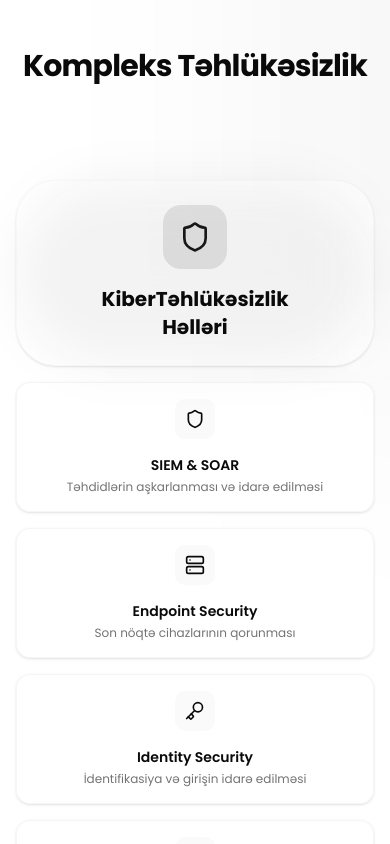
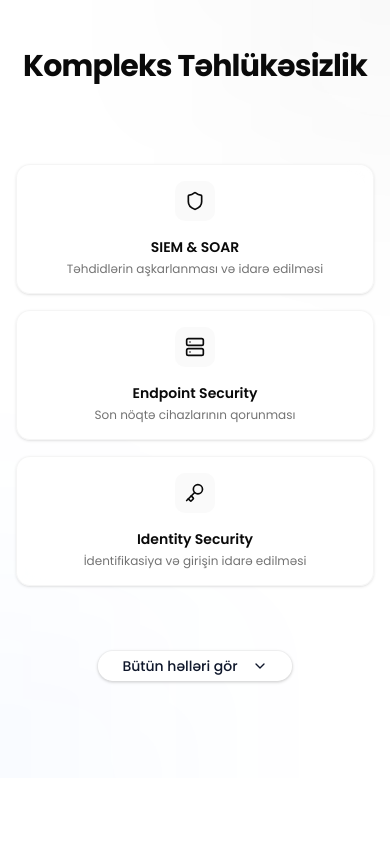
Before and after one commit to turanhsnv-dev/netsolutions-web, a Next.js app: page / in a window 390 px wide. Shown: the part 3520-4364 px from the top of the page. Built offline with nearby package versions, Linux system fonts and the light colour scheme.

Commit message:
last commit

```diff
--- a/src/components/shared/header.tsx
+++ b/src/components/shared/header.tsx
@@ -28,7 +28,7 @@ export const Header = () => {
     <header className="sticky top-0 z-50 w-full border-b border-slate-100 dark:border-slate-800/50 bg-white/80 dark:bg-[#050505]/80 backdrop-blur-md transition-colors duration-300">
       <div className="max-w-275 mx-auto flex h-20 items-center justify-between px-4 sm:px-6 lg:px-8">
 
-        <Logo variant="mark" height={52} />
+        <Logo variant="mark" height={52} priority={true} />
 
         {/* Desktop Navigation */}
         <nav className="hidden md:flex items-center gap-8">
@@ -89,7 +89,12 @@ export const Header = () => {
           <Logo variant="mark" height={40} />
           <button
             type="button"
-            onClick={() => setIsOpen(false)}
+            onClick={() => {
+              if (document.activeElement instanceof HTMLElement) {
+                document.activeElement.blur();
+              }
+              setIsOpen(false);
+            }}
             className="p-2 -mr-2 text-slate-500 hover:text-slate-900 dark:text-slate-400 dark:hover:text-white transition-colors rounded-full hover:bg-slate-100 dark:hover:bg-slate-800"
             aria-label="Menyunu bağla"
           >
@@ -102,7 +107,12 @@ export const Header = () => {
             <Link
               key={link.label}
               href={link.href}
-              onClick={() => setIsOpen(false)}
+              onClick={() => {
+                if (document.activeElement instanceof HTMLElement) {
+                  document.activeElement.blur();
+                }
+                setIsOpen(false);
+              }}
               className="flex items-center justify-between group py-4 px-2 rounded-xl hover:bg-[#F4F9FF] dark:hover:bg-[#0275d8]/10 transition-colors"
             >
               <span className="text-xl font-bold text-slate-900 dark:text-white transition-colors group-hover:text-[#0275d8] dark:group-hover:text-[#3b82f6]">
--- a/src/components/shared/logo.tsx
+++ b/src/components/shared/logo.tsx
@@ -8,12 +8,13 @@ type LogoProps = {
   variant?: 'mark' | 'full';
   height?: number;
   className?: string;
+  priority?: boolean;
 };
 
 const logoImageClass =
   'dark:brightness-0 dark:invert transition-[filter] duration-300';
 
-export const Logo = ({ variant = 'full', height = 48, className = '' }: LogoProps) => {
+export const Logo = ({ variant = 'full', height = 48, className = '', priority = false }: LogoProps) => {
   if (variant === 'mark') {
     const markHeight = height;
     const markWidth = Math.round(markHeight * 1.15);
@@ -33,7 +34,7 @@ export const Logo = ({ variant = 'full', height = 48, className = '' }: LogoProp
             fill
             sizes={`${markWidth}px`}
             className={`object-cover object-top ${logoImageClass}`}
-            priority
+            priority={priority}
           />
         </div>
       </Link>
@@ -54,7 +55,7 @@ export const Logo = ({ variant = 'full', height = 48, className = '' }: LogoProp
         height={height}
         className={logoImageClass}
         style={{ height, width }}
-        priority
+        priority={priority}
       />
     </Link>
   );
--- a/src/features/security-tree/components/security-tree-section.tsx
+++ b/src/features/security-tree/components/security-tree-section.tsx
@@ -1,11 +1,12 @@
 "use client";
 
-import { useRef } from 'react';
+import { useRef, useState } from 'react';
 import { gsap } from 'gsap';
 import { ScrollTrigger } from 'gsap/ScrollTrigger';
 import { useGSAP } from '@gsap/react';
-import { Shield, Server, Key, Database, Bug, HardDrive, Cloud, Code, BrainCircuit } from 'lucide-react';
+import { Shield, Server, Key, Database, Bug, HardDrive, Cloud, Code, BrainCircuit, ChevronDown, ChevronUp } from 'lucide-react';
 import { cn } from '@/lib/utils';
+import { Button } from '@/components/ui/button';
 
 gsap.registerPlugin(ScrollTrigger);
 
@@ -23,6 +24,7 @@ const services = [
 
 export function SecurityTreeSection() {
   const sectionRef = useRef<HTMLElement>(null);
+  const [showAll, setShowAll] = useState(false);
 
   useGSAP(() => {
     const section = sectionRef.current;
@@ -79,18 +81,41 @@ export function SecurityTreeSection() {
           </h2>
         </div>
 
-        <div className="grid grid-cols-1 lg:grid-cols-[1fr_auto_1fr] gap-4 lg:gap-x-0 lg:gap-y-6 items-center w-full relative max-w-7xl mx-auto py-12">
+        {/* MOBILE LAYOUT */}
+        <div className="flex lg:hidden flex-col gap-4 w-full relative z-10 py-8">
+          {services.slice(0, 3).map((service) => (
+            <div key={`mobile-${service.id}`} className="security-service-card">
+              <ServiceCard service={service} />
+            </div>
+          ))}
+
+          <div className={cn(
+            "grid transition-all duration-500 ease-in-out w-full",
+            showAll ? "grid-rows-[1fr] opacity-100" : "grid-rows-[0fr] opacity-0"
+          )}>
+            <div className="overflow-hidden flex flex-col gap-4">
+              {services.slice(3, 9).map((service) => (
+                <div key={`mobile-${service.id}`} className="security-service-card">
+                  <ServiceCard service={service} />
+                </div>
+              ))}
+            </div>
+          </div>
+        </div>
+
+        {/* DESKTOP LAYOUT */}
+        <div className="hidden lg:grid grid-cols-[1fr_auto_1fr] gap-x-0 gap-y-6 items-center w-full relative max-w-7xl mx-auto py-12">
 
           {/* Center Trigger Node */}
-          <div className="col-start-1 lg:col-start-2 row-start-1 lg:row-span-4 flex flex-col items-center justify-center z-20 mx-0 lg:mx-4">
+          <div className="col-start-2 row-start-1 row-span-4 flex flex-col items-center justify-center z-20 mx-4">
             <div
-              className="security-center-node relative p-6 md:p-8 bg-card/60 backdrop-blur-2xl border border-border/20 rounded-[2.5rem] shadow-sm flex flex-col items-center text-center w-full sm:w-[320px]"
+              className="security-center-node relative p-8 bg-card/60 backdrop-blur-2xl border border-border/20 rounded-[2.5rem] shadow-sm flex flex-col items-center text-center w-[320px]"
             >
               <div className="absolute inset-0 bg-primary/5 blur-xl rounded-full" />
               <div className="w-16 h-16 rounded-2xl bg-primary/10 flex items-center justify-center text-primary mb-4 relative z-10">
                 <Shield className="w-8 h-8" />
               </div>
-              <h3 className="text-xl md:text-2xl font-bold text-foreground relative z-10">
+              <h3 className="text-2xl font-bold text-foreground relative z-10">
                 KiberTəhlükəsizlik<br/>Həlləri
               </h3>
             </div>
@@ -98,45 +123,67 @@ export function SecurityTreeSection() {
 
           {/* Left Items */}
           {services.slice(0, 4).map((service, i) => {
-            const rowStarts = ["lg:row-start-1", "lg:row-start-2", "lg:row-start-3", "lg:row-start-4"];
+            const rowStarts = ["row-start-1", "row-start-2", "row-start-3", "row-start-4"];
             return (
               <div
-                key={service.id}
+                key={`desktop-${service.id}`}
                 className={cn(
-                  "security-service-card col-start-1 flex flex-row items-center justify-center lg:justify-end gap-2 lg:gap-0",
+                  "security-service-card col-start-1 flex flex-row items-center justify-end gap-0",
                   rowStarts[i]
                 )}
               >
                 <ServiceCard service={service} />
-                <div className="w-6 xl:w-12 h-px bg-border/80 hidden lg:block" />
+                <div className="w-12 h-px bg-border/80" />
               </div>
             );
           })}
 
           {/* Right Items */}
           {services.slice(4, 8).map((service, i) => {
-            const rowStarts = ["lg:row-start-1", "lg:row-start-2", "lg:row-start-3", "lg:row-start-4"];
+            const rowStarts = ["row-start-1", "row-start-2", "row-start-3", "row-start-4"];
             return (
               <div
-                key={service.id}
+                key={`desktop-${service.id}`}
                 className={cn(
-                  "security-service-card col-start-1 lg:col-start-3 flex flex-row items-center justify-center lg:justify-start gap-2 lg:gap-0",
+                  "security-service-card col-start-3 flex flex-row items-center justify-start gap-0",
                   rowStarts[i]
                 )}
               >
-                <div className="w-6 xl:w-12 h-px bg-border/80 hidden lg:block" />
+                <div className="w-12 h-px bg-border/80" />
                 <ServiceCard service={service} />
               </div>
             );
           })}
 
           {/* Bottom Item */}
-          <div className="security-service-card col-start-1 lg:col-start-2 lg:row-start-5 flex flex-col items-center justify-start">
-             <div className="h-6 xl:h-10 w-px bg-border/80 hidden lg:block" />
+          <div className="security-service-card col-start-2 row-start-5 flex flex-col items-center justify-start">
+             <div className="h-10 w-px bg-border/80" />
              <ServiceCard service={services[8]} />
           </div>
 
         </div>
+
+        {/* Mobile Show More Button */}
+        <div className="mt-4 flex justify-center lg:hidden">
+          <Button
+            variant="outline"
+            onClick={() => setShowAll(!showAll)}
+            className="rounded-full px-6 bg-card hover:bg-accent hover:text-accent-foreground border-border/40 transition-all duration-300 shadow-sm"
+          >
+            {showAll ? (
+              <>
+                Daha az göstər
+                <ChevronUp className="w-4 h-4 ml-2" />
+              </>
+            ) : (
+              <>
+                Bütün həlləri gör
+                <ChevronDown className="w-4 h-4 ml-2" />
+              </>
+            )}
+          </Button>
+        </div>
+
       </div>
     </section>
   );
--- a/src/features/testimonials/components/testimonials-section.tsx
+++ b/src/features/testimonials/components/testimonials-section.tsx
@@ -90,8 +90,6 @@ export const TestimonialsSection = () => {
     mm.add("(min-width: 1024px)", () => {
       createCardsAnimation('.desktop-masonry .testimonial-card');
     });
-
-    return () => mm.revert();
   }, { scope: sectionRef });
 
   const ColumnStack = ({ items }: { items: ITestimonial[] }) => (
```
